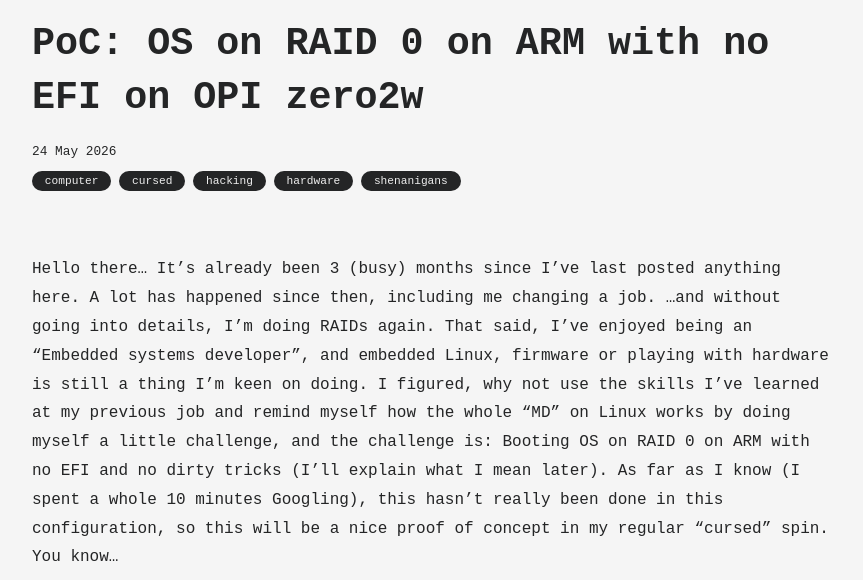
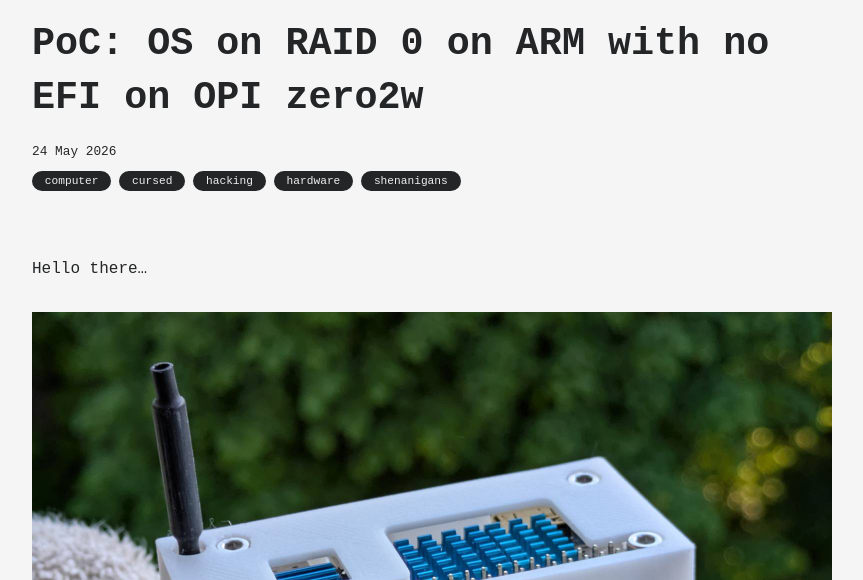
Before and after one commit to dancesWithMachines/dancesWithMachines.github.io, a Jekyll site: the page built from all_collections/_posts/2026-05-24-poc-os-on-raid-0-on-arm-with-no-efi-on-opi-zero2w.md, in a window 1280 px wide and 1400 px high, scrolled down 215 px. Shown: the top 580 px of the window, without its empty margins (208-1071 px from the left). Built offline with Jekyll 4.4.1, drawn with Linux system fonts in a browser that asks for light colours; some of the changed text lies outside the part shown; grey boxes are pictures that could not be loaded.

Commit message:
Post: mdboot: Add OPI photo
Add OPI photo at the beginning of the post so it is picked by social
media, rather than GLADOS.

```diff
--- a/all_collections/_posts/2026-05-24-poc-os-on-raid-0-on-arm-with-no-efi-on-opi-zero2w.md
+++ b/all_collections/_posts/2026-05-24-poc-os-on-raid-0-on-arm-with-no-efi-on-opi-zero2w.md
@@ -5,7 +5,11 @@ date: 2026-05-24 20:36
 categories: ["computer", "cursed", "hacking", "hardware", "shenanigans"]
 ---
 
-Hello there... It's already been 3 (busy) months since I've last posted anything here. A lot has
+Hello there...
+
+![opi_no_flashdrives](../../assets/posts/poc-os-on-raid-with-no-efi-on-opi-zero2w/opi_no_flashdrives.jpeg)
+
+It's already been 3 (busy) months since I've last posted anything here. A lot has
 happened since then, including me changing a job. ...and without going into details, I'm doing
 RAIDs again. That said, I've enjoyed being an "Embedded systems developer", and embedded Linux,
 firmware or playing with hardware is still a thing I'm keen on doing. I figured, why not use the
```
Also changed, not shown: assets/posts/poc-os-on-raid-with-no-efi-on-opi-zero2w/opi_no_flashdrives.jpeg (added).
